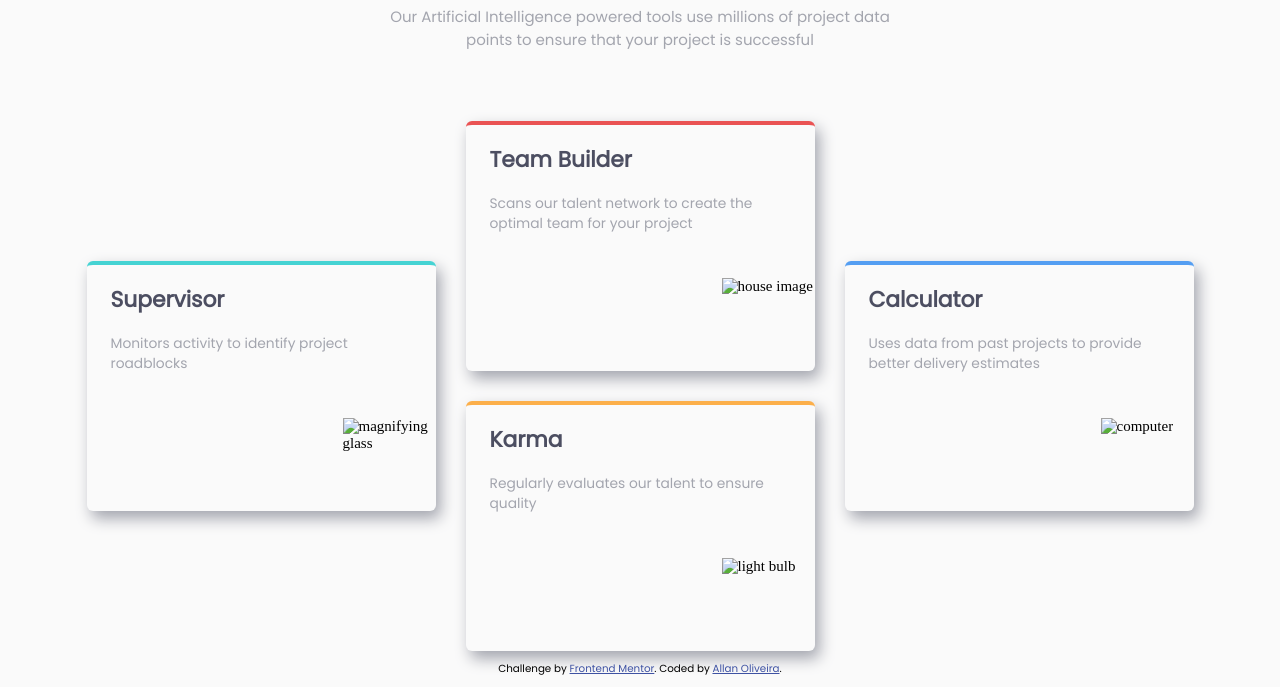
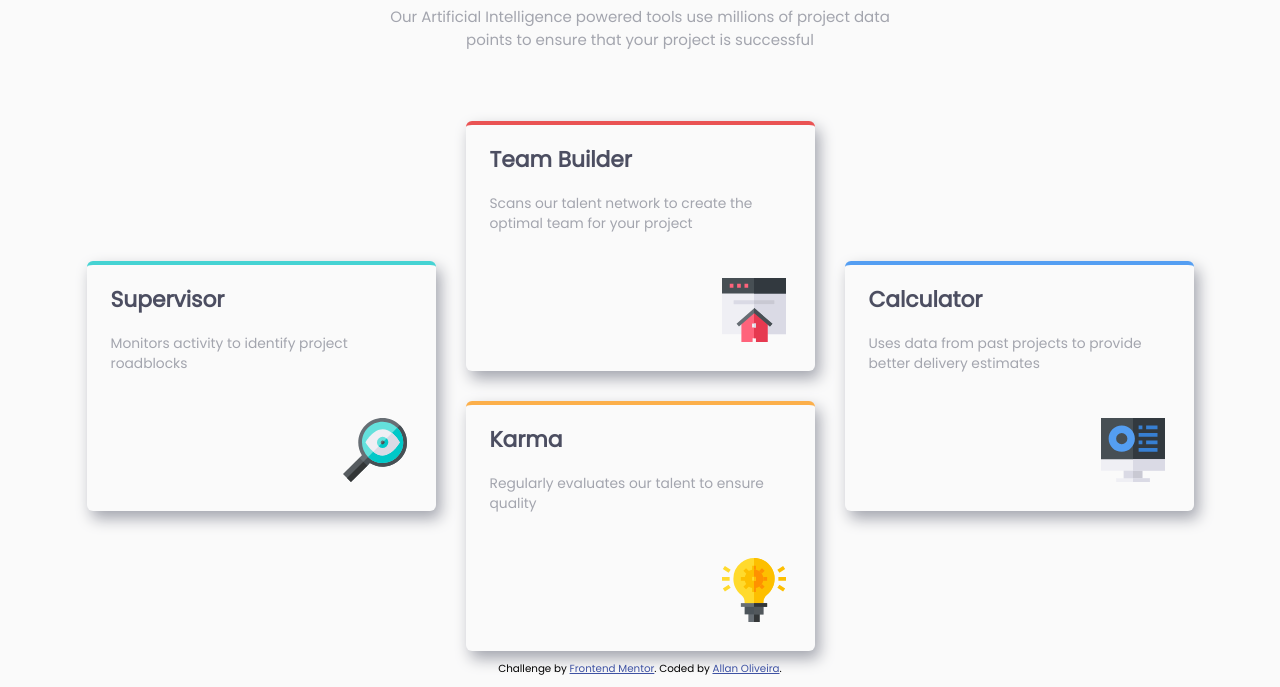
Before and after one commit to AllanSancley/card-feature-section-frontend.mentor, a plain HTML site: page index.html in a window 1280 px wide. Shown: the part 214-901 px from the top of the page. Drawn offline with Linux system fonts and the light colour scheme.

Commit message:
first commit

```diff
--- a/index.html
+++ b/index.html
@@ -18,22 +18,22 @@
   <article class="supervisor">
   <h2>Supervisor</h2>
   <p class="paragraph_2">Monitors activity to identify project roadblocks</p>
-  <img src="../four-card-feature-section-master/images/icon-supervisor.svg" alt="magnifying glass">
+  <img src="images/icon-supervisor.svg" alt="magnifying glass">
   </article>
   <article class="team_builder">
   <h2>Team Builder</h2>
   <p class="paragraph_2">Scans our talent network to create the optimal team for your project</p>
-  <img src="../four-card-feature-section-master/images/icon-team-builder.svg" alt="house image">
+  <img src="images/icon-team-builder.svg" alt="house image">
   </article>
   <article class="karma">
   <h2>Karma</h2>
   <p class="paragraph_2">Regularly evaluates our talent to ensure quality</p>
-  <img src="../four-card-feature-section-master/images/icon-karma.svg" alt="light bulb">
+  <img src="images/icon-karma.svg" alt="light bulb">
   </article>
   <article class="calculator">
   <h2>Calculator</h2>
   <p class="paragraph_2">Uses data from past projects to provide better delivery estimates</p>
-  <img src="../four-card-feature-section-master/images/icon-calculator.svg" alt="computer">
+  <img src="images/icon-calculator.svg" alt="computer">
   </article>
   </section>
   <footer>
```
